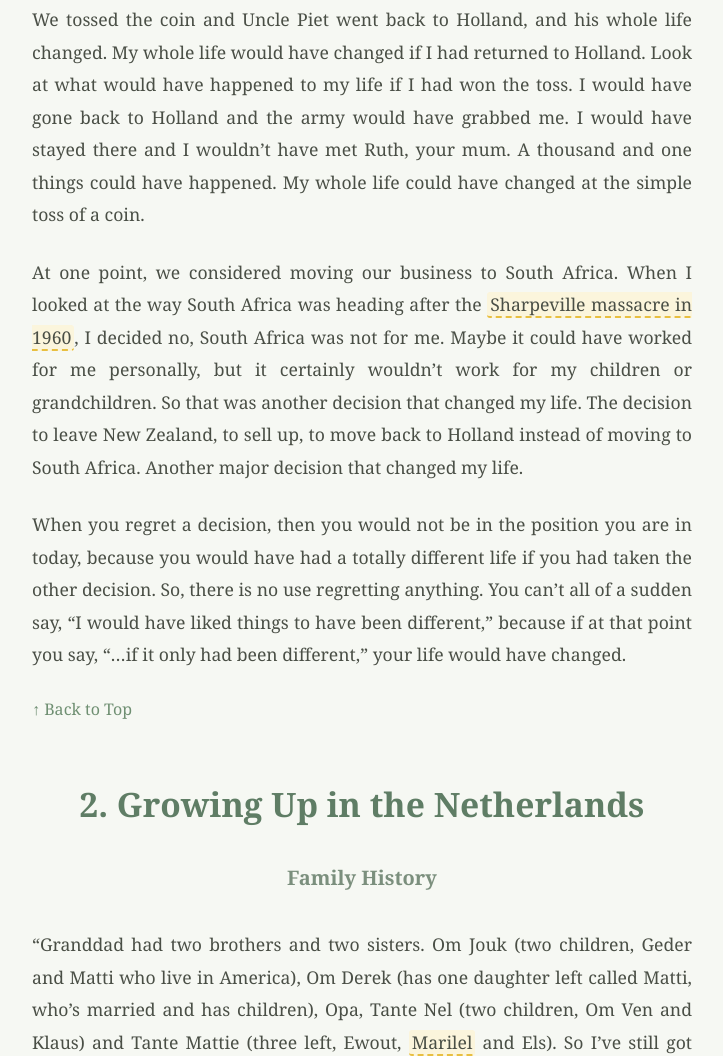
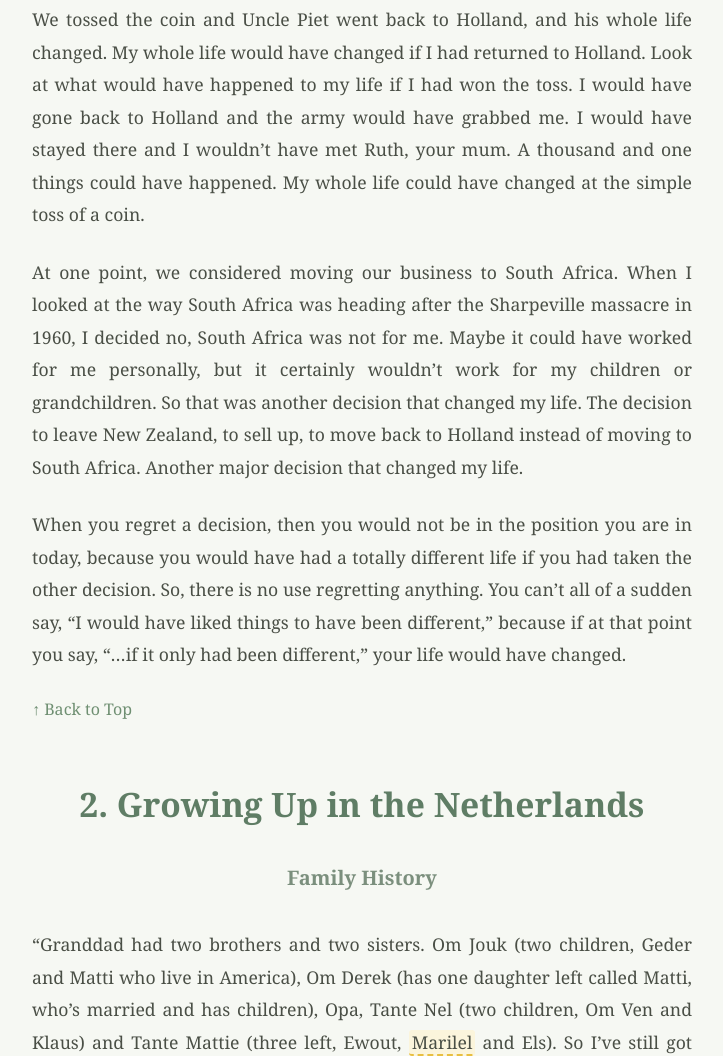
Before and after one commit to omarobbiestories/omarobbiestories.github.io, a plain HTML site: page dads-autobiography.html in a window 1280 px wide. Shown: the part 9853-10909 px from the top of the page, without its empty margins (278-1001 px from the left). Drawn offline with Linux system fonts and the light colour scheme.

Commit message:
Remove approved Sharpeville reference check marker

```diff
--- a/dads-autobiography.html
+++ b/dads-autobiography.html
@@ -399,7 +399,7 @@
 
   <p>We tossed the coin and Uncle Piet went back to Holland, and his whole life changed. My whole life would have changed if I had returned to Holland. Look at what would have happened to my life if I had won the toss. I would have gone back to Holland and the army would have grabbed me. I would have stayed there and I wouldn’t have met Ruth, your mum. A thousand and one things could have happened. My whole life could have changed at the simple toss of a coin.</p>
 
-  <p>At one point, we considered moving our business to South Africa. When I looked at the way South Africa was heading after the <span class="check">Sharpeville massacre in 1960</span>, I decided no, South Africa was not for me. Maybe it could have worked for me personally, but it certainly wouldn’t work for my children or grandchildren. So that was another decision that changed my life. The decision to leave New Zealand, to sell up, to move back to Holland instead of moving to South Africa. Another major decision that changed my life.</p>
+  <p>At one point, we considered moving our business to South Africa. When I looked at the way South Africa was heading after the Sharpeville massacre in 1960, I decided no, South Africa was not for me. Maybe it could have worked for me personally, but it certainly wouldn’t work for my children or grandchildren. So that was another decision that changed my life. The decision to leave New Zealand, to sell up, to move back to Holland instead of moving to South Africa. Another major decision that changed my life.</p>
 
   <p>When you regret a decision, then you would not be in the position you are in today, because you would have had a totally different life if you had taken the other decision. So, there is no use regretting anything. You can’t all of a sudden say, “I would have liked things to have been different,” because if at that point you say, “…if it only had been different,” your life would have changed.</p>
 
```
